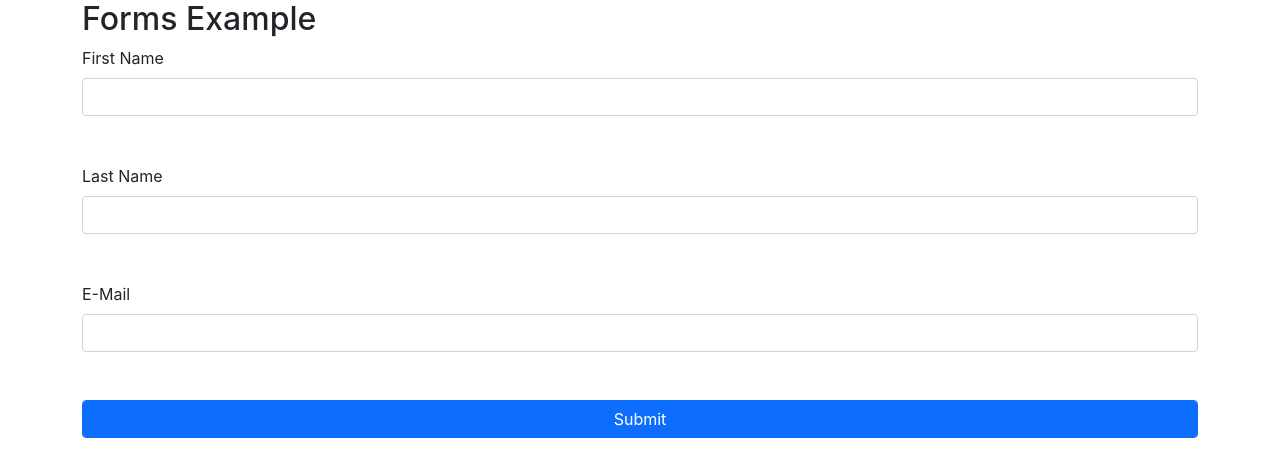
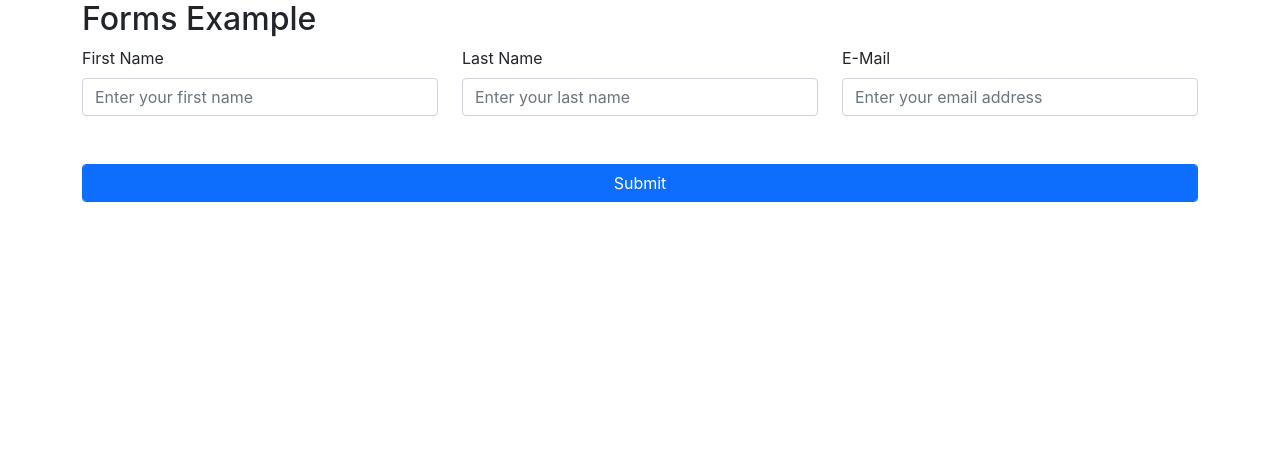
Before and after one commit to jayeshgarg/react-template, a React app: page / in a window 1280 px wide. Shown: the top 476 px of the page. Built offline with nearby package versions, Linux system fonts and the light colour scheme.

Commit message:
change listener, value grabing handle form submission

```diff
--- a/src/components/advance/12.jsx
+++ b/src/components/advance/12.jsx
@@ -2,16 +2,26 @@ import React, { useEffect, useState } from 'react'
 import 'regenerator-runtime'
 
 const FormBasicsExample = () => {
+    const [firstName, setFirstName] = useState('Enter your first name')
+    const [lastName, setLastName] = useState('Enter your last name')
+    const [email, setEmail] = useState('Enter your email address')
+
     const handleSubmit = (e) => {
         e.preventDefault()
         console.log(e)
+        const name = e.target.localName + ' ' + e.target.nodeName
+        console.log(name)
+        const elements = [...e.target] //extracting form elements out of target
+        elements.map((ele) => {
+            console.log(ele.id + ':' + ele.value)
+        })
     }
     return (
         <>
             <h2>Forms Example</h2>
             <article>
-                <form>
-                    <div className='mb-5'>
+                <form onSubmit={handleSubmit} className='row'>
+                    <div className='mb-5 col-md-4'>
                         <label htmlFor='firstName' className='form-label'>
                             First Name
                         </label>
@@ -20,9 +30,13 @@ const FormBasicsExample = () => {
                             type='text'
                             id='firstName'
                             name='firstName'
+                            placeholder={firstName}
+                            onChange={(e) => {
+                                setFirstName(e.target.value)
+                            }}
                         />
                     </div>
-                    <div className='mb-5'>
+                    <div className='mb-5 col-md-4'>
                         <label htmlFor='lastName' className='form-label'>
                             Last Name
                         </label>
@@ -31,9 +45,13 @@ const FormBasicsExample = () => {
                             type='text'
                             id='lastName'
                             name='lastName'
+                            placeholder={lastName}
+                            onChange={(e) => {
+                                setLastName(e.target.value)
+                            }}
                         />
                     </div>
-                    <div className='mb-5'>
+                    <div className='mb-5 col-md-4'>
                         <label htmlFor='email' className='form-label'>
                             E-Mail
                         </label>
@@ -42,13 +60,16 @@ const FormBasicsExample = () => {
                             type='text'
                             id='email'
                             name='email'
+                            placeholder={email}
+                            onChange={(e) => {
+                                setEmail(e.target.value)
+                            }}
                         />
                     </div>
                     <div className='mb-5'>
                         <button
                             className='btn btn-primary form-control'
                             type='submit'
-                            onClick={handleSubmit}
                         >
                             Submit
                         </button>
```
